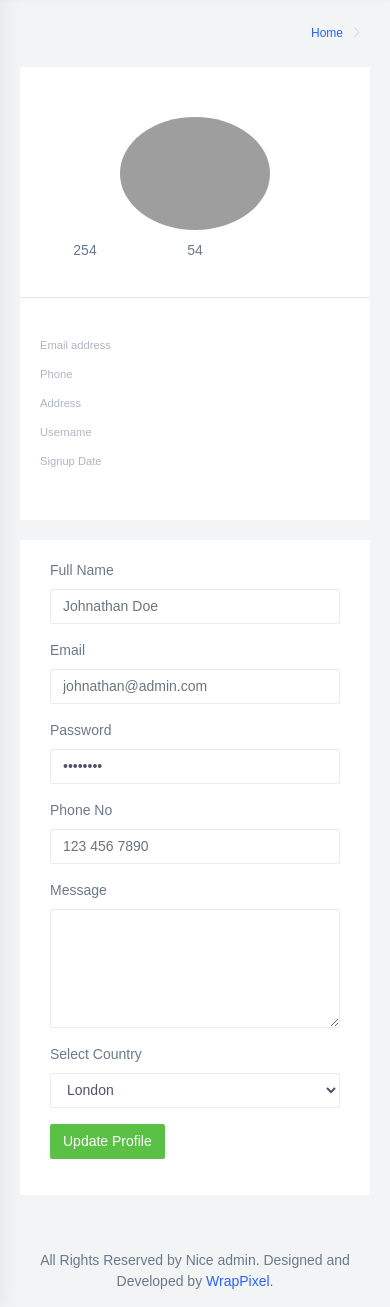
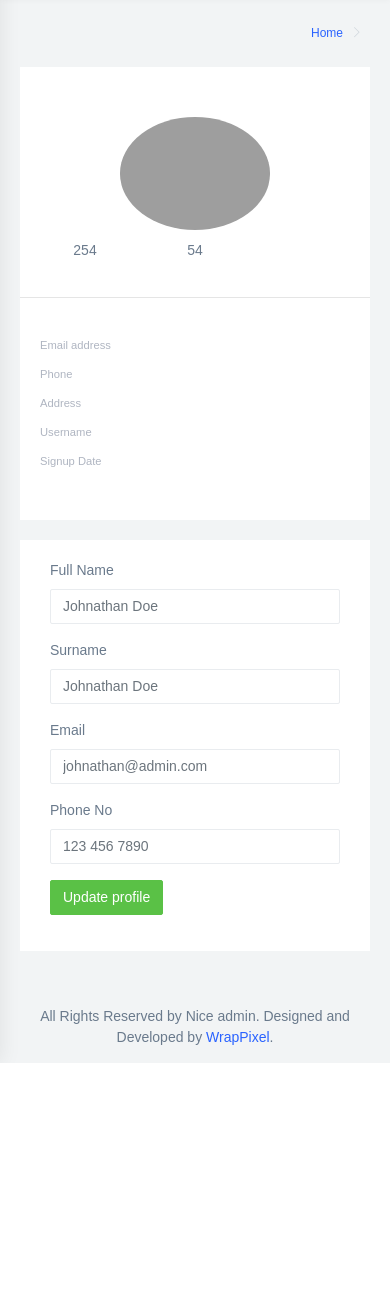
Before and after one commit to neel-bp/web_integration, a Flask app: template web_integration/templates/patient.html in a window 390 px wide. Shown: the part 65-1372 px from the top of the page. After the commit the page ends 1128 px from the top, so only its background shows below. Run offline with Flask 2, Linux system fonts and the light colour scheme; the template is opened without the code that fills it, so the values that code supplies are empty; some libraries are stand-ins or nearby versions; some web fonts are replaced; grey boxes are pictures that could not be loaded.

Commit message:
patient profile update form added

```diff
--- a/web_integration/templates/layout.html
+++ b/web_integration/templates/layout.html
@@ -204,6 +204,18 @@
             <div class="container-fluid">
                 <!-- ============================================================== -->
                 <!-- Start Page Content -->
+            {% with messages = get_flashed_messages(with_categories=true) %}
+            {% if messages %}
+              {% for category, message in messages %}
+
+                <div class="alert alert-{{ category }} fade in alert-dismissable show">
+                  <button type="button" class="close" data-dismiss="alert" aria-label="Close"><span aria-hidden="true" style="font-size:20pt">×</span></button>
+                  {{ message }}
+                </div>
+
+              {% endfor %}
+            {% endif %}
+          {% endwith %}
                 <!-- ============================================================== -->
                 {% block content %}{% endblock content %}
                 <!-- ============================================================== -->
--- a/web_integration/templates/patient.html
+++ b/web_integration/templates/patient.html
@@ -36,52 +36,36 @@
         <div class="col-lg-8 col-xlg-9 col-md-7">
             <div class="card">
                 <div class="card-body">
-                    <form class="form-horizontal form-material">
+                    <form class="form-horizontal form-material" method="POST" action="" enctype="multipart/form-data">
                         <div class="form-group">
                             <label class="col-md-12">Full Name</label>
                             <div class="col-md-12">
-                                <input type="text" placeholder="Johnathan Doe" class="form-control form-control-line">
+                                <input type="text" placeholder="Johnathan Doe" class="form-control form-control-line" name="name">
+                            </div>
+                        </div>
+                        <div class="form-group">
+                            <label class="col-md-12">Surname</label>
+                            <div class="col-md-12">
+                                <input type="text" placeholder="Johnathan Doe" class="form-control form-control-line" name="surname">
                             </div>
                         </div>
                         <div class="form-group">
                             <label for="example-email" class="col-md-12">Email</label>
                             <div class="col-md-12">
-                                <input type="email" placeholder="johnathan@admin.com" class="form-control form-control-line" name="example-email" id="example-email">
+                                <input type="email" placeholder="johnathan@admin.com" class="form-control form-control-line" name="email" id="example-email">
                             </div>
                         </div>
-                        <div class="form-group">
-                            <label class="col-md-12">Password</label>
-                            <div class="col-md-12">
-                                <input type="password" value="password" class="form-control form-control-line">
-                            </div>
-                        </div>
+
                         <div class="form-group">
                             <label class="col-md-12">Phone No</label>
                             <div class="col-md-12">
-                                <input type="text" placeholder="123 456 7890" class="form-control form-control-line">
+                                <input type="text" placeholder="123 456 7890" class="form-control form-control-line" name="phone">
                             </div>
                         </div>
-                        <div class="form-group">
-                            <label class="col-md-12">Message</label>
-                            <div class="col-md-12">
-                                <textarea rows="5" class="form-control form-control-line"></textarea>
-                            </div>
-                        </div>
-                        <div class="form-group">
-                            <label class="col-sm-12">Select Country</label>
-                            <div class="col-sm-12">
-                                <select class="form-control form-control-line">
-                                    <option>London</option>
-                                    <option>India</option>
-                                    <option>Usa</option>
-                                    <option>Canada</option>
-                                    <option>Thailand</option>
-                                </select>
-                            </div>
-                        </div>
+
                         <div class="form-group">
                             <div class="col-sm-12">
-                                <button class="btn btn-success">Update Profile</button>
+                                <input type="submit" class="btn btn-success" value="Update profile">
                             </div>
                         </div>
                     </form>
```
Also changed, not shown: web_integration/routes.py (+23 -1 lines).
